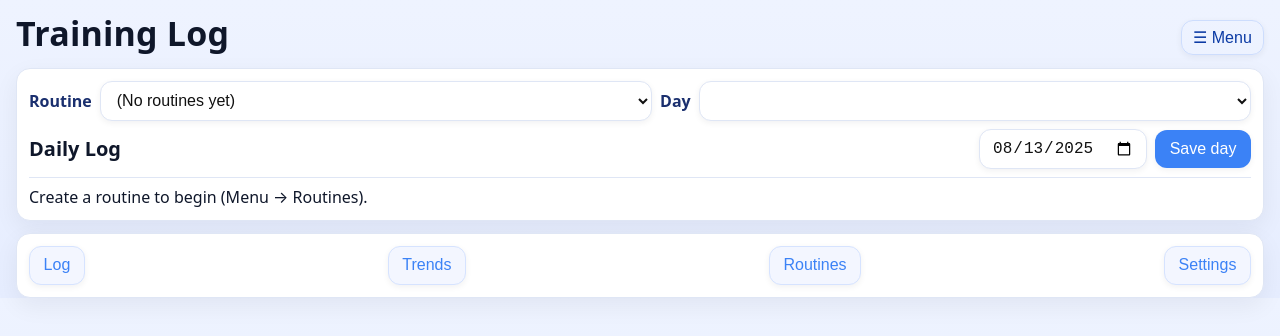
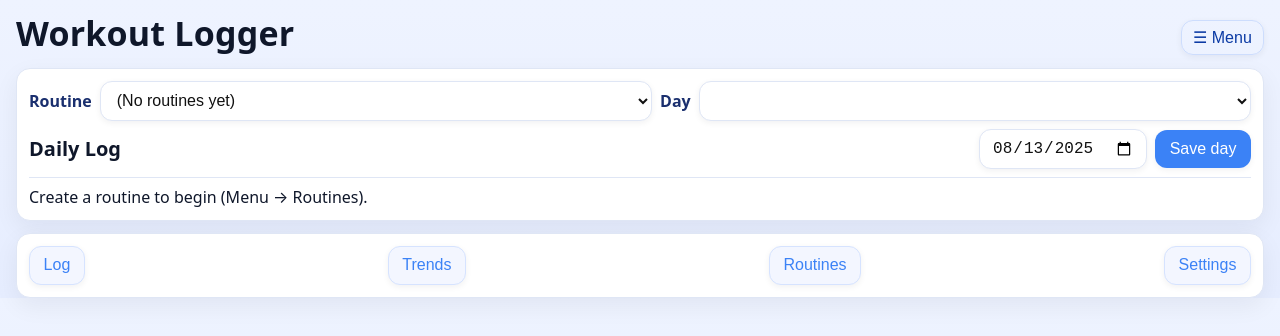
Before and after one commit to snowballs24/Training-Log, a plain HTML site: page index.html in a window 1280 px wide. Drawn offline with Linux system fonts and the light colour scheme.

Commit message:
Update index.html

```diff
--- a/index.html
+++ b/index.html
@@ -295,7 +295,7 @@ if ('serviceWorker' in navigator) {
 </head>
 <body>
   <div class="title-wrap">
-    <h1>Training Log</h1>
+    <h1>Workout Logger</h1>
     <span class="menu-wrap">
       <button class="menu-btn" id="menuBtn">☰ Menu</button>
       <div id="menuPanel" class="menu-panel hidden">
```
